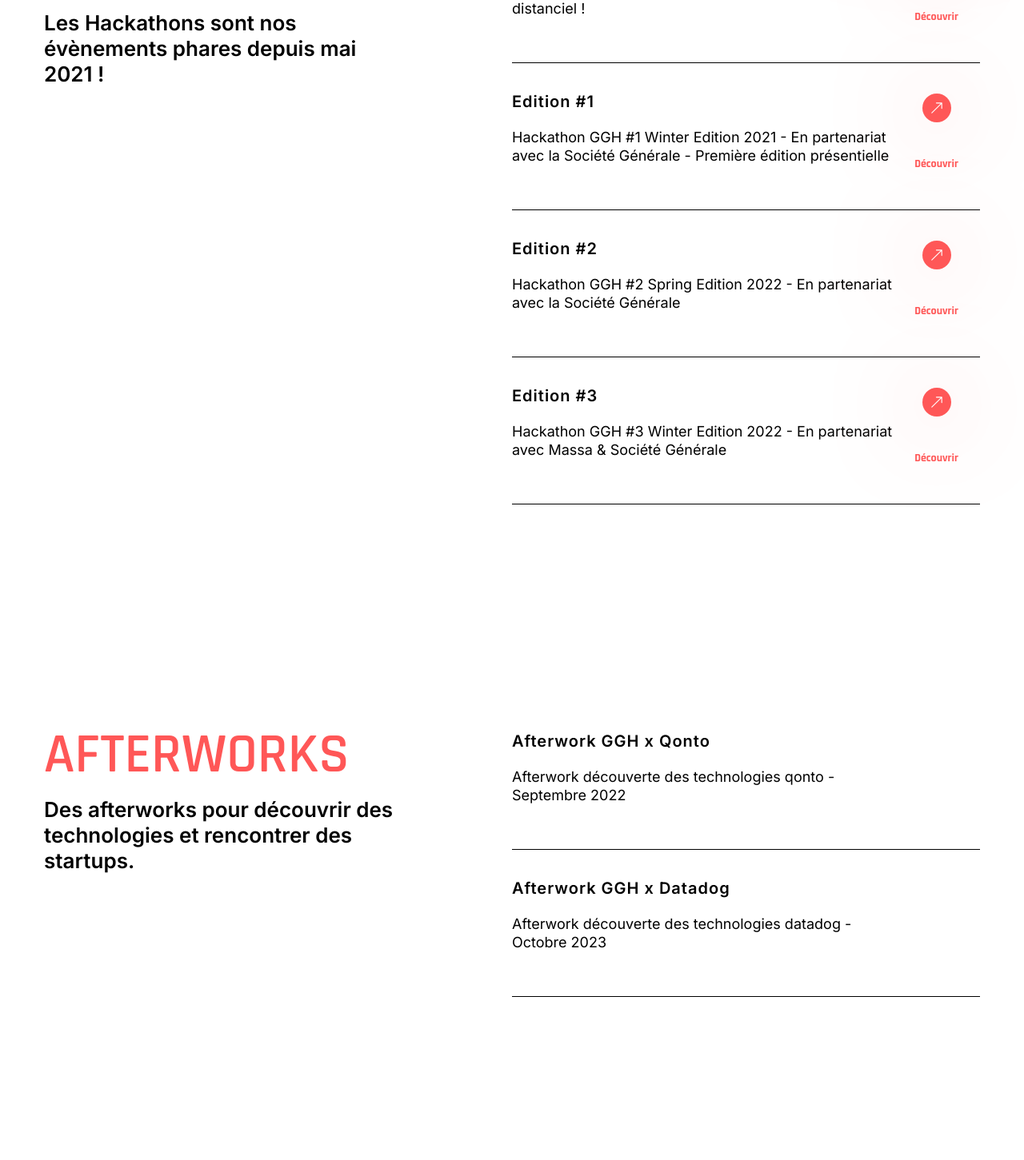
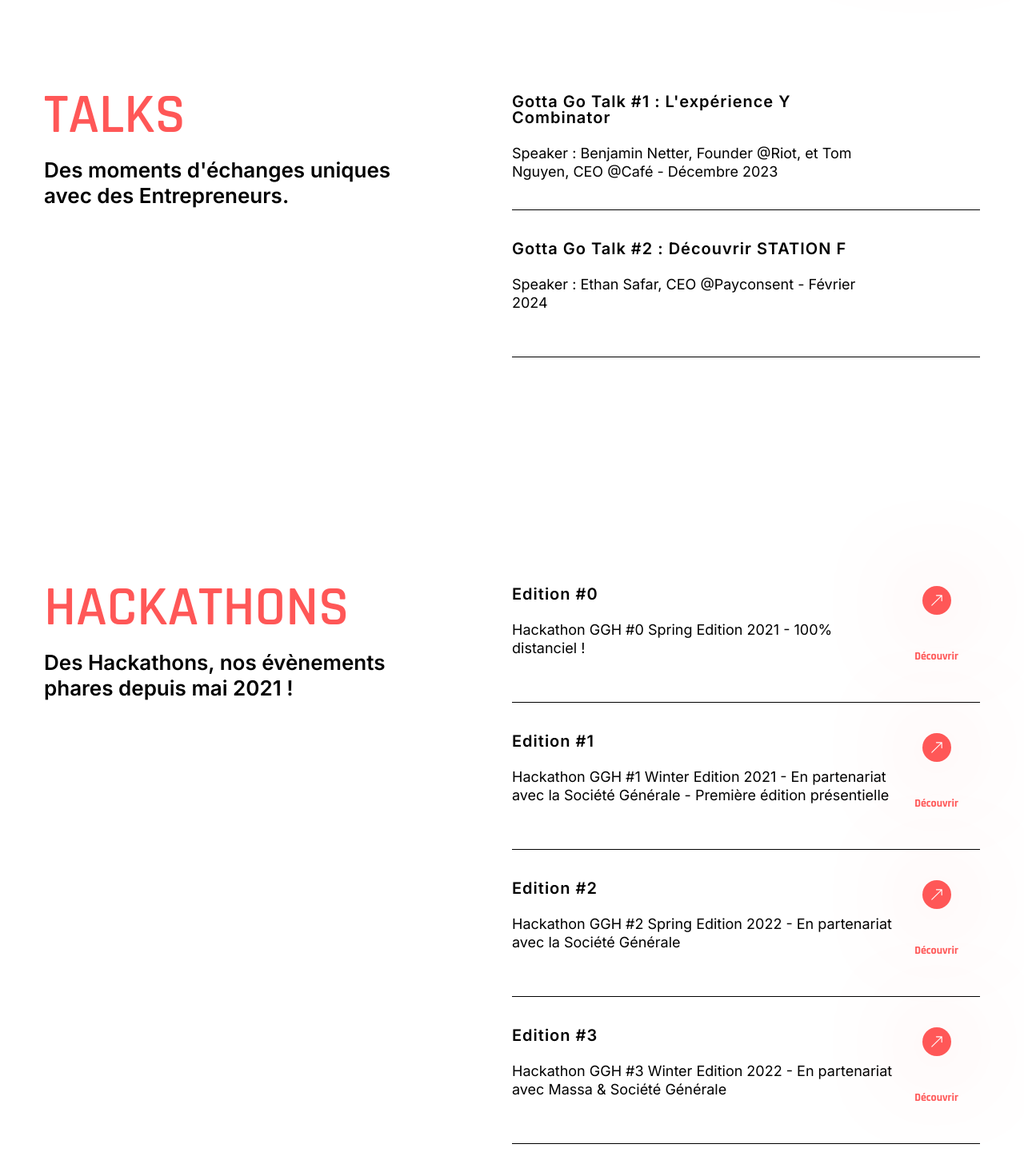
Before and after one commit to jeannemorin/ggh-website-rebuild, a React (Create React App) app: page /archives in a window 1280 px wide. Shown: the part 199-1650 px from the top of the page at 80% size. Built offline with nearby package versions, Linux system fonts and the light colour scheme; a web font is replaced by a local one.

Commit message:
talks add

```diff
--- a/src/components/Archives.js
+++ b/src/components/Archives.js
@@ -36,23 +36,32 @@ const afterworks=[
     {
       name: 'Afterwork GGH x Qonto',
       description: 'Afterwork découverte des technologies qonto - Septembre 2022',
-      link: 'Découvrir',
     },
     {
         name: 'Afterwork GGH x Datadog',
         description: 'Afterwork découverte des technologies datadog - Octobre 2023',
-        link: 'Découvrir',
       },
+]
+
+const talks=[
+  {
+    name: 'Gotta Go Talk #1 : L\'expérience Y Combinator',
+    description: 'Speaker : Benjamin Netter, Founder @Riot, et Tom Nguyen, CEO @Café  - Décembre 2023',
+  },
+  {
+      name: 'Gotta Go Talk #2 : Découvrir STATION F',
+      description: 'Speaker : Ethan Safar, CEO @Payconsent - Février 2024',
+    },
 ]
 
 const Archives = () => {
   return (
     <div>
         <Header />
-        <UnderHeader/>
-        <Events className="mt-8" events={hackathons} title="Hackathons" description="Les Hackathons sont nos évènements phares depuis mai 2021 !"/>
+        <UnderHeader />
+        <Events events={talks} title="Talks" description="Des moments d'échanges uniques avec des Entrepreneurs."/>
+        <Events events={hackathons} title="Hackathons" description="Des Hackathons, nos évènements phares depuis mai 2021 !"/>
         <Events events={afterworks} title="Afterworks" description="Des afterworks pour découvrir des technologies et rencontrer des startups."/>
-
         <FooterSimple />
    </div>
   );
--- a/src/components/Editions/Events.js
+++ b/src/components/Editions/Events.js
@@ -9,17 +9,17 @@ import PropTypes from 'prop-types';
 
 const Events = ({events, title, description}) => {
     return (
-    <section id='events' className='section'>
+    <section id={title} className='section'>
       <div className="container mx-auto">
+
         <div className='flex flex-col lg:flex-row'>
-          {/*text & image*/}
+          {/*title of the section*/}
           <motion.div
           variants={fadeIn('right',0.3)}
           initial='hidden'
           whileInView={'show'}
           viewport={{once: false, amount: 0.3}}
-          className='flex-1 lg:bg-events lg:bg-bottom bg-no-repeat
-          mix-blend-lighten mb-12 lg:mb-0'>
+          className='flex-1 mb-12 lg:mb-0'>
 
             <h2 className='h1 text-accent mb-6'>{title}</h2>
             <h3 className='h3 max-w-[455px] mb-16 leading-8'>{description}</h3>
@@ -44,7 +44,7 @@ const Events = ({events, title, description}) => {
                       <p className='font-secondary leading-tight'>{event.description}</p>
                     </div>
 
-                    {event.href ? <div className='flex flex-col flex-1 items-center'>
+                    {event.link && event.href ? <div className='flex flex-col flex-1 items-center'>
                       <a href={event.href} className='btn w-9 h-9 mb-[42px] flex justify-center items-center'>
                         <BsArrowUpRight />
                       </a>
```
